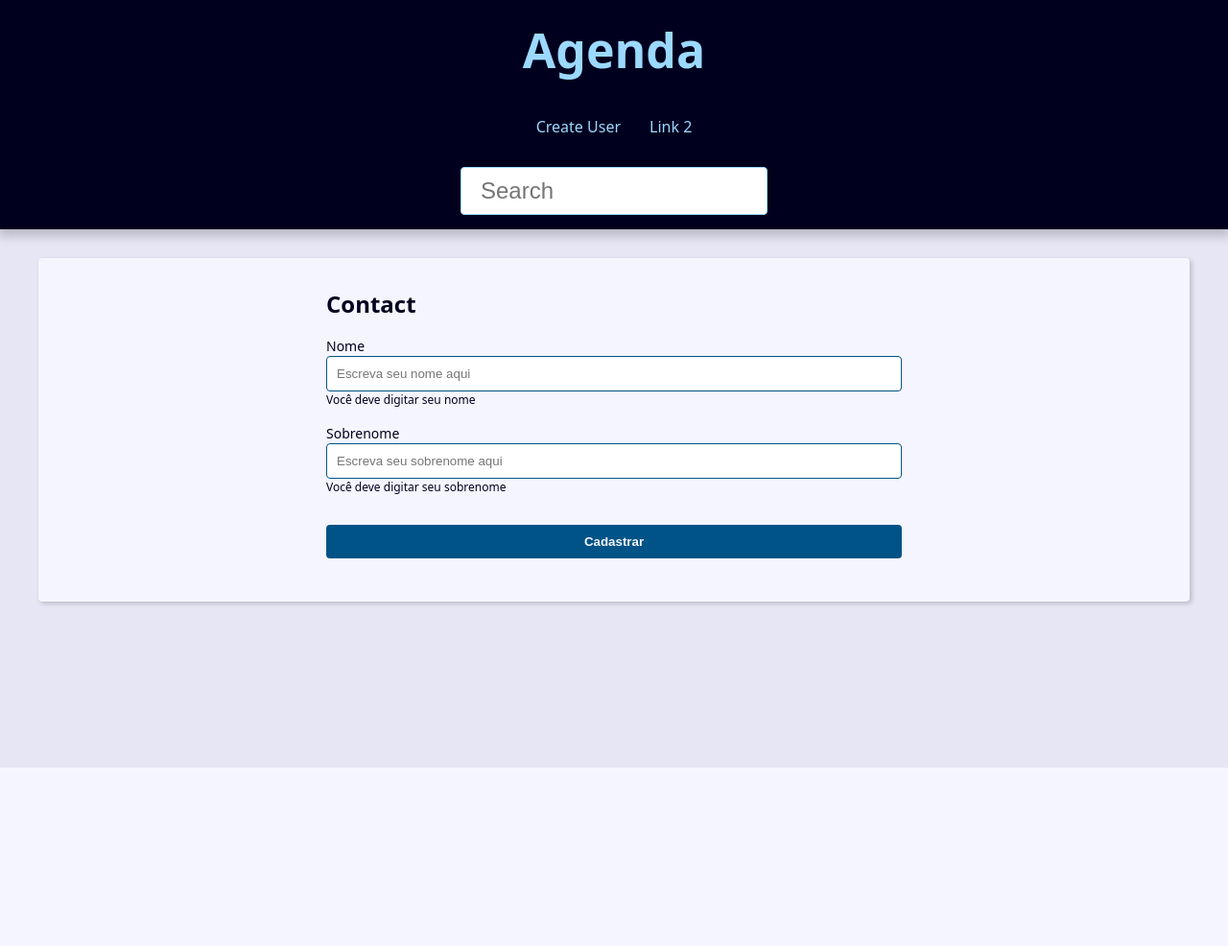
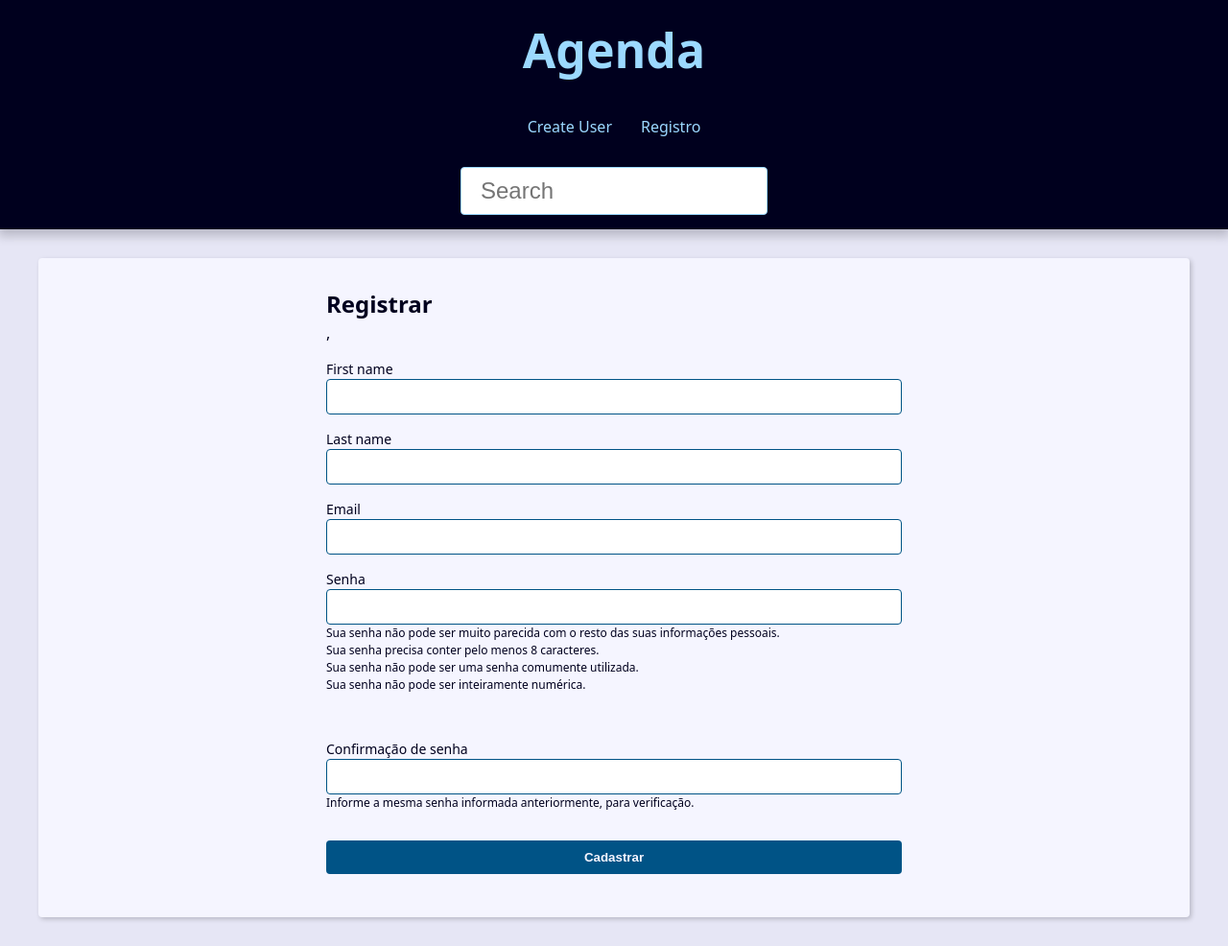
Before and after one commit to DouglasDugato/django-contact-system, a Django app: template contact/templates/contact/register.html in a window 1280 px wide. Shown: the whole page at 96% size. Before the commit the page ends 800 px from the top, so only its background shows below. Run offline with Django 5.2, Linux system fonts and the light colour scheme; the template is opened without the code that fills it: values that come from a table or form of the project are taken from there, others are empty.

Commit message:
feat: validate register form and prevent duplicate emails

```diff
--- a/base_templates/global/partials/_header.html
+++ b/base_templates/global/partials/_header.html
@@ -13,8 +13,8 @@
           </a>
         </li>
         <li class="menu-item">
-          <a href="" class="menu-link">
-            Link 2
+          <a href={% url "contact:register" %} class="menu-link">
+            Registro
           </a>
         </li>
       </ul>
--- a/contact/forms.py
+++ b/contact/forms.py
@@ -1,5 +1,6 @@
 from django import forms
 from . import models
+from django.contrib.auth.models import User
 from django.core.exceptions import ValidationError
 from django.contrib.auth.forms import UserCreationForm
 
@@ -55,4 +56,21 @@ class ContactForm(forms.ModelForm):
         return last_name
 
 class RegisterForm(UserCreationForm):
-    ...
+    first_name = forms.CharField(required=True, min_length=3)
+    last_name = forms.CharField(required=True, min_length=3)
+    email = forms.EmailField(required=True)
+
+    class Meta:
+        model = User
+        fields = (
+            'first_name', 'last_name', 'email',
+            'password1', 'password2',
+                  )
+
+    def clean_email(self):
+        email = self.cleaned_data.get('email')
+
+        if User.objects.filter(email=email).exists():
+            self.add_error('email',
+                           ValidationError('Ja existe um email assim cadastrado', code='invalid'))
+            return email
--- a/contact/templates/contact/register.html
+++ b/contact/templates/contact/register.html
@@ -3,13 +3,12 @@
 {% block content %}
   <div class="form-wrapper">
 
-    <h2>Contact</h2>
-
+      <h2>Registrar</h2>
+ ,
 
     <form
       action="{{form_action}}"
       method="POST"
-      enctype="multipart/form-data"
     >
     {% csrf_token %}
 
--- a/contact/urls.py
+++ b/contact/urls.py
@@ -13,4 +13,11 @@ urlpatterns = [
     path('contact/create/', views.create, name='create'),
     path('contact/<int:contact_id>/update/', views.update, name='update'),
     path('contact/<int:contact_id>/delete/', views.delete, name='delete'),
+
+
+    # User
+
+    path('user/register/', views.register, name='register'),
 ]
+
+# CRUD
--- a/contact/views/__init__.py
+++ b/contact/views/__init__.py
@@ -1,2 +1,3 @@
 from .contact_views import *
 from .contact_forms import *
+from .user_form import *
--- a/project/settings.py
+++ b/project/settings.py
@@ -105,7 +105,7 @@ AUTH_PASSWORD_VALIDATORS = [
 # Internationalization
 # https://docs.djangoproject.com/en/6.0/topics/i18n/
 
-LANGUAGE_CODE = 'en-us'
+LANGUAGE_CODE = 'pt-BR'
 
 TIME_ZONE = 'America/Sao_Paulo'
 
```
Also changed, not shown: contact/views/user_form.py (added, +25 -0 lines).
